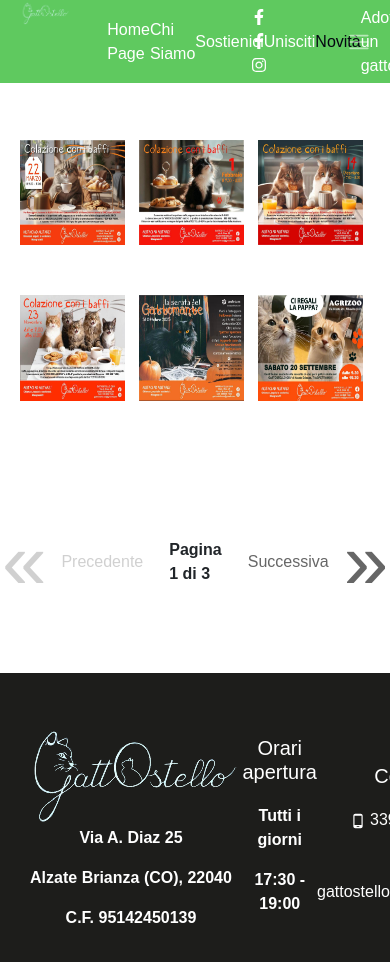
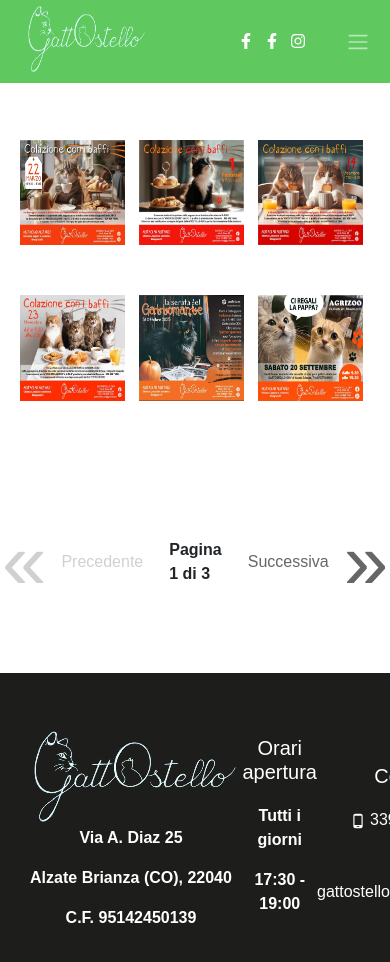
Before and after one commit to StefanoSalaa98/Gattostello, a React (Vite) app in the folder frontend/: page /novita in a window 390 px wide. Shown: the top 962 px of the page. Built offline with nearby package versions, Linux system fonts and the light colour scheme.

Commit message:
Responsive Header

```diff
--- a/frontend/src/components/Card.jsx
+++ b/frontend/src/components/Card.jsx
@@ -4,8 +4,6 @@ import { IoMdFemale } from "react-icons/io";
 export default function Card(props) {
 
     const { image, name, sex } = props;
-    // const defaultImage = "/images/placeholder-micio.png";
-    // const [imgSrc, setImgSrc] = useState(gatto.fotoUrl || defaultImage);
 
     return (
         <>
--- a/frontend/src/css/Header.css
+++ b/frontend/src/css/Header.css
@@ -24,7 +24,7 @@ header {
     }
 
     .testa {
-        margin-right: 50px;
+        margin-right: 30px;
         margin-bottom: 3px;
     }
 
@@ -65,7 +65,6 @@ header {
         display: flex;
         align-items: center;
         justify-content: flex-end;
-        gap: 20px;
         width: 25%;
 
         a {
@@ -98,3 +97,90 @@ header {
         font-size: 1.3em;
     }
 }
+
+@media (max-width: 1250px) {
+
+    .header-container {
+
+        .logo {
+            width: 20%;
+
+            img {
+                width: 82%;
+            }
+        }
+
+        .pagine {
+            width: 60%;
+        }
+
+        .burger {
+            width: 20%;
+        }
+    }
+}
+
+@media (max-width: 1024px) {
+    .header-container {
+
+        .logo {
+            width: 30%;
+
+            img {
+                height: 75px;
+            }
+        }
+
+        .pagine {
+            width: 50%;
+            visibility: hidden;
+
+        }
+
+        #offcanvasMenu {
+            width: 35%;
+        }
+    }
+}
+
+@media (max-width: 768px) {
+    .header-container {
+
+        .logo {
+            width: 35%;
+        }
+
+        .pagine {
+            width: 35%;
+        }
+
+        .burger {
+            width: 30%;
+        }
+
+        #offcanvasMenu {
+            width: 50%;
+        }
+    }
+}
+
+@media (max-width: 480px) {
+    .header-container {
+
+        .logo {
+            width: 45%;
+        }
+
+        .pagine {
+            width: 15%;
+        }
+
+        .burger {
+            width: 40%;
+        }
+
+        #offcanvasMenu {
+            width: 70%;
+        }
+    }
+}
```
